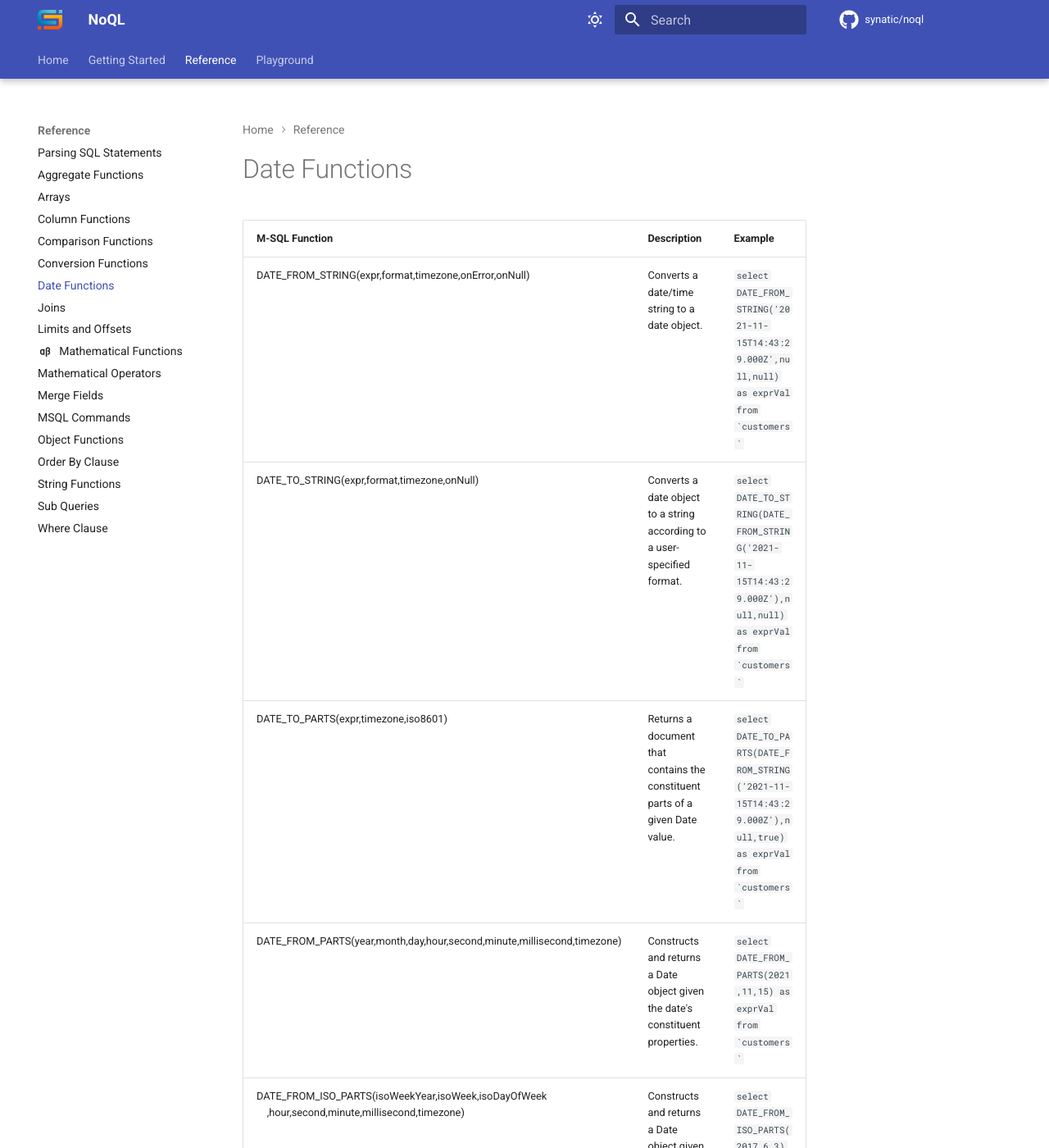
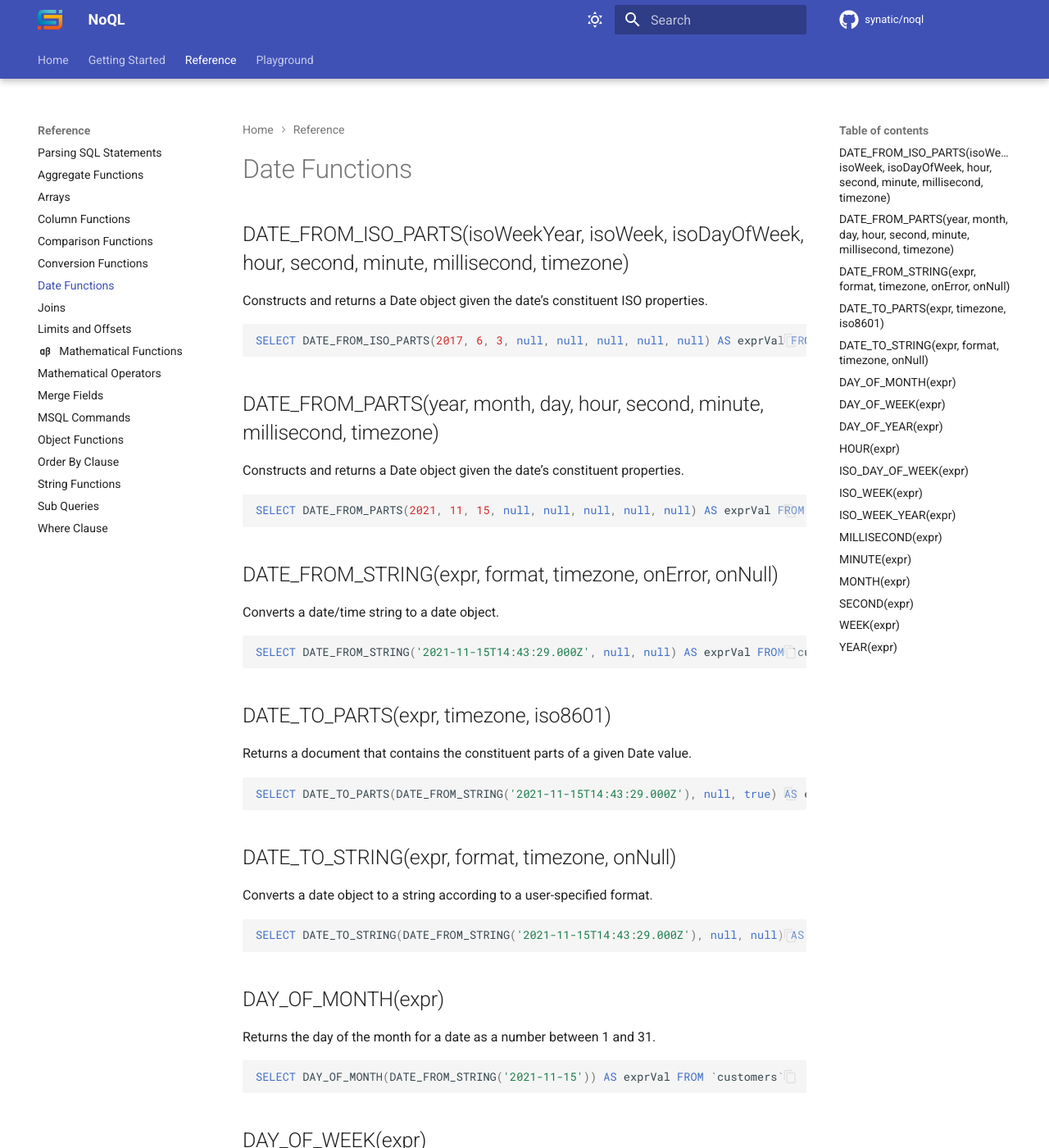
Before and after one commit to synatic/noql, an MkDocs documentation site: the page built from docs/docs/reference/date-functions.md, in a window 1280 px wide and 1400 px high. Shown: the whole window at 82% size. Built offline with MkDocs 1.6.1 and Material for MkDocs 9.7.7, drawn with Linux system fonts in a browser that asks for light colours; a script that is not in the unit is left out; comment, search, counter and statistics services are not loaded; some of the changed text lies outside the part shown.

Commit message:
reformat date functions.

````diff
--- a/docs/docs/reference/date-functions.md
+++ b/docs/docs/reference/date-functions.md
@@ -1,22 +1,145 @@
 # Date Functions
 
-| M-SQL Function                                                                                                            | Description                                                                                                                                                              | Example                                                                                                          |
-| ------------------------------------------------------------------------------------------------------------------------- | ------------------------------------------------------------------------------------------------------------------------------------------------------------------------ | ---------------------------------------------------------------------------------------------------------------- |
-| DATE_FROM_STRING(expr,format,timezone,onError,onNull)                                                                     | Converts a date/time string to a date object.                                                                                                                            | `` select DATE_FROM_STRING('2021-11-15T14:43:29.000Z',null,null) as exprVal from `customers`  ``                 |
-| DATE_TO_STRING(expr,format,timezone,onNull)                                                                               | Converts a date object to a string according to a user-specified format.                                                                                                 | `` select DATE_TO_STRING(DATE_FROM_STRING('2021-11-15T14:43:29.000Z'),null,null) as exprVal from `customers`  `` |
-| DATE_TO_PARTS(expr,timezone,iso8601)                                                                                      | Returns a document that contains the constituent parts of a given Date value.                                                                                            | `` select DATE_TO_PARTS(DATE_FROM_STRING('2021-11-15T14:43:29.000Z'),null,true) as exprVal from `customers`  ``  |
-| DATE_FROM_PARTS(year,month,day,hour,second,minute,millisecond,timezone)                                                   | Constructs and returns a Date object given the date's constituent properties.                                                                                            | `` select DATE_FROM_PARTS(2021,11,15) as exprVal from `customers`  ``                                            |
-| DATE_FROM_ISO_PARTS(isoWeekYear,isoWeek,isoDayOfWeek<br>&nbsp;&nbsp;&nbsp;&nbsp;,hour,second,minute,millisecond,timezone) | Constructs and returns a Date object given the date's constituent ISO properties.                                                                                        | `` select DATE_FROM_ISO_PARTS(2017,6,3) as exprVal from `customers`  ``                                          |
-| DAY_OF_WEEK(expr)                                                                                                         | Returns the day of the week for a date as a number between 1 (Sunday) and 7 (Saturday).                                                                                  | `` select DAY_OF_WEEK(DATE_FROM_STRING('2021-11-15')) as exprVal from `customers`  ``                            |
-| DAY_OF_YEAR(expr)                                                                                                         | Returns the day of the year for a date as a number between 1 and 366.                                                                                                    | `` select DAY_OF_YEAR(DATE_FROM_STRING('2021-11-15')) as exprVal from `customers`  ``                            |
-| DAY_OF_MONTH(expr)                                                                                                        | Returns the day of the month for a date as a number between 1 and 31.                                                                                                    | `` select DAY_OF_MONTH(DATE_FROM_STRING('2021-11-15')) as exprVal from `customers`  ``                           |
-| ISO_DAY_OF_WEEK(expr)                                                                                                     | Returns the weekday number in ISO 8601 format, ranging from 1 (for Monday) to 7 (for Sunday).                                                                            | `` select ISO_DAY_OF_WEEK(DATE_FROM_STRING('2021-11-15')) as exprVal from `customers`  ``                        |
-| ISO_WEEK(expr)                                                                                                            | Returns the week number in ISO 8601 format, ranging from 1 to 53. Week numbers start at 1 with the week (Monday through Sunday) that contains the year's first Thursday. | `` select ISO_WEEK(DATE_FROM_STRING('2021-11-15')) as exprVal from `customers`  ``                               |
-| ISO_WEEK_YEAR(expr)                                                                                                       | Returns the year number in ISO 8601 format. The year starts with the Monday of week 1 and ends with the Sunday of the last week.                                         | `` select ISO_WEEK_YEAR(DATE_FROM_STRING('2021-11-15')) as exprVal from `customers`  ``                          |
-| HOUR(expr)                                                                                                                | Returns the hour portion of a date as a number between 0 and 23.                                                                                                         | `` select HOUR(DATE_FROM_STRING('2021-11-15')) as exprVal from `customers`  ``                                   |
-| MILLISECOND(expr)                                                                                                         | Returns the millisecond portion of a date as an integer between 0 and 999.                                                                                               | `` select MILLISECOND(DATE_FROM_STRING('2021-11-15')) as exprVal from `customers`  ``                            |
-| MINUTE(expr)                                                                                                              | Returns the minute portion of a date as a number between 0 and 59.                                                                                                       | `` select MINUTE(DATE_FROM_STRING('2021-11-15')) as exprVal from `customers`  ``                                 |
-| MONTH(expr)                                                                                                               | Returns the month of a date as a number between 1 and 12.                                                                                                                | `` select MONTH(DATE_FROM_STRING('2021-11-15')) as exprVal from `customers`  ``                                  |
-| SECOND(expr)                                                                                                              | Returns the second portion of a date as a number between 0 and 59, but can be 60 to account for leap seconds.                                                            | `` select SECOND(DATE_FROM_STRING('2021-11-15')) as exprVal from `customers`  ``                                 |
-| WEEK(expr)                                                                                                                | Returns the week of the year for a date as a number between 0 and 53.                                                                                                    | `` select WEEK(DATE_FROM_STRING('2021-11-15')) as exprVal from `customers`  ``                                   |
-| YEAR(expr)                                                                                                                | Returns the year portion of a date.                                                                                                                                      | `` select YEAR(DATE_FROM_STRING('2021-11-15')) as exprVal from `customers`  ``                                   |
+## DATE_FROM_ISO_PARTS(isoWeekYear, isoWeek, isoDayOfWeek, hour, second, minute, millisecond, timezone)
+
+Constructs and returns a Date object given the date’s constituent ISO properties.
+
+```sql
+SELECT DATE_FROM_ISO_PARTS(2017, 6, 3, null, null, null, null, null) AS exprVal FROM `customers`
+```
+
+## DATE_FROM_PARTS(year, month, day, hour, second, minute, millisecond, timezone)
+
+Constructs and returns a Date object given the date’s constituent properties.
+
+```sql
+SELECT DATE_FROM_PARTS(2021, 11, 15, null, null, null, null, null) AS exprVal FROM `customers`
+```
+
+## DATE_FROM_STRING(expr, format, timezone, onError, onNull)
+
+Converts a date/time string to a date object.
+
+```sql
+SELECT DATE_FROM_STRING('2021-11-15T14:43:29.000Z', null, null) AS exprVal FROM `customers`
+```
+
+## DATE_TO_PARTS(expr, timezone, iso8601)
+
+Returns a document that contains the constituent parts of a given Date value.
+
+```sql
+SELECT DATE_TO_PARTS(DATE_FROM_STRING('2021-11-15T14:43:29.000Z'), null, true) AS exprVal FROM `customers`
+```
+
+## DATE_TO_STRING(expr, format, timezone, onNull)
+
+Converts a date object to a string according to a user-specified format.
+
+```sql
+SELECT DATE_TO_STRING(DATE_FROM_STRING('2021-11-15T14:43:29.000Z'), null, null) AS exprVal FROM `customers`
+```
+
+## DAY_OF_MONTH(expr)
+
+Returns the day of the month for a date as a number between 1 and 31.
+
+```sql
+SELECT DAY_OF_MONTH(DATE_FROM_STRING('2021-11-15')) AS exprVal FROM `customers`
+```
+
+## DAY_OF_WEEK(expr)
+
+Returns the day of the week for a date as a number between 1 (Sunday) and 7 (Saturday).
+
+```sql
+SELECT DAY_OF_WEEK(DATE_FROM_STRING('2021-11-15')) AS exprVal FROM `customers`
+```
+
+## DAY_OF_YEAR(expr)
+
+Returns the day of the year for a date as a number between 1 and 366.
+
+```sql
+SELECT DAY_OF_YEAR(DATE_FROM_STRING('2021-11-15')) AS exprVal FROM `customers`
+```
+
+## HOUR(expr)
+
+Returns the hour portion of a date as a number between 0 and 23.
+
+```sql
+SELECT HOUR(DATE_FROM_STRING('2021-11-15')) AS exprVal FROM `customers`
+```
+
+## ISO_DAY_OF_WEEK(expr)
+
+Returns the weekday number in ISO 8601 format, ranging from 1 (for Monday) to 7 (for Sunday).
+
+```sql
+SELECT ISO_DAY_OF_WEEK(DATE_FROM_STRING('2021-11-15')) AS exprVal FROM `customers`
+```
+
+## ISO_WEEK(expr)
+
+Returns the week number in ISO 8601 format, ranging from 1 to 53. Week numbers start at 1 with the week (Monday through Sunday) that contains the year’s first Thursday.
+
+```sql
+SELECT ISO_WEEK(DATE_FROM_STRING('2021-11-15')) AS exprVal FROM `customers`
+```
+
+## ISO_WEEK_YEAR(expr)
+
+Returns the year number in ISO 8601 format. The year starts with the Monday of week 1 and ends with the Sunday of the last week.
+
+```sql
+SELECT ISO_WEEK_YEAR(DATE_FROM_STRING('2021-11-15')) AS exprVal FROM `customers`
+```
+
+## MILLISECOND(expr)
+
+Returns the millisecond portion of a date as an integer between 0 and 999.
+
+```sql
+SELECT MILLISECOND(DATE_FROM_STRING('2021-11-15')) AS exprVal FROM `customers`
+```
+
+## MINUTE(expr)
+
+Returns the minute portion of a date as a number between 0 and 59.
+
+```sql
+SELECT MINUTE(DATE_FROM_STRING('2021-11-15')) AS exprVal FROM `customers`
+```
+
+## MONTH(expr)
+
+Returns the month of a date as a number between 1 and 12.
+
+```sql
+SELECT MONTH(DATE_FROM_STRING('2021-11-15')) AS exprVal FROM `customers`
+```
+
+## SECOND(expr)
+
+Returns the second portion of a date as a number between 0 and 59, but can be 60 to account for leap seconds.
+
+```sql
+SELECT SECOND(DATE_FROM_STRING('2021-11-15')) AS exprVal FROM `customers`
+```
+
+## WEEK(expr)
+
+Returns the week of the year for a date as a number between 0 and 53.
+
+```sql
+SELECT WEEK(DATE_FROM_STRING('2021-11-15')) AS exprVal FROM `customers`
+```
+
+## YEAR(expr)
+
+Returns the year portion of a date.
+
+```sql
+SELECT YEAR(DATE_FROM_STRING('2021-11-15')) AS exprVal FROM `customers`
+```
````
